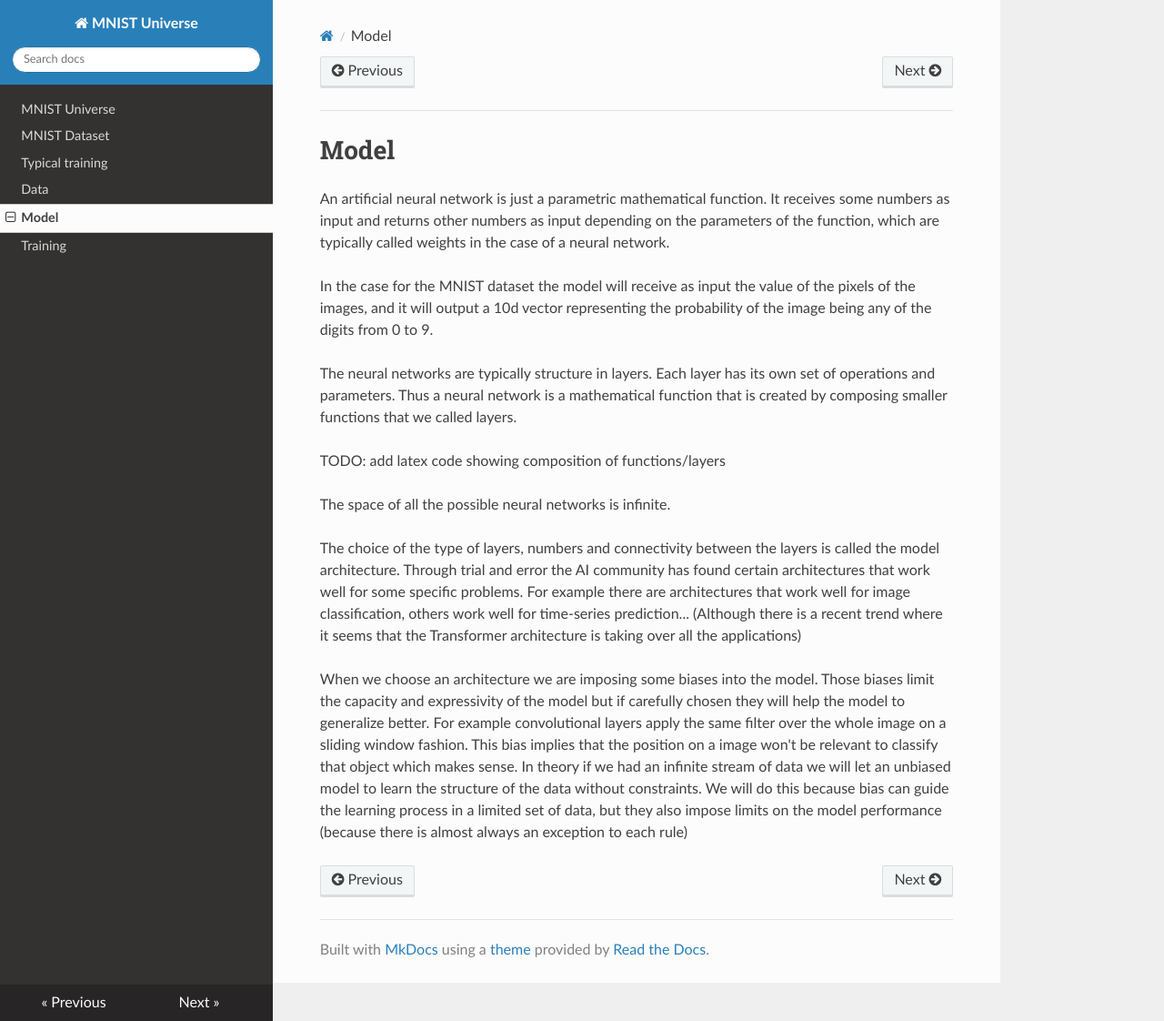
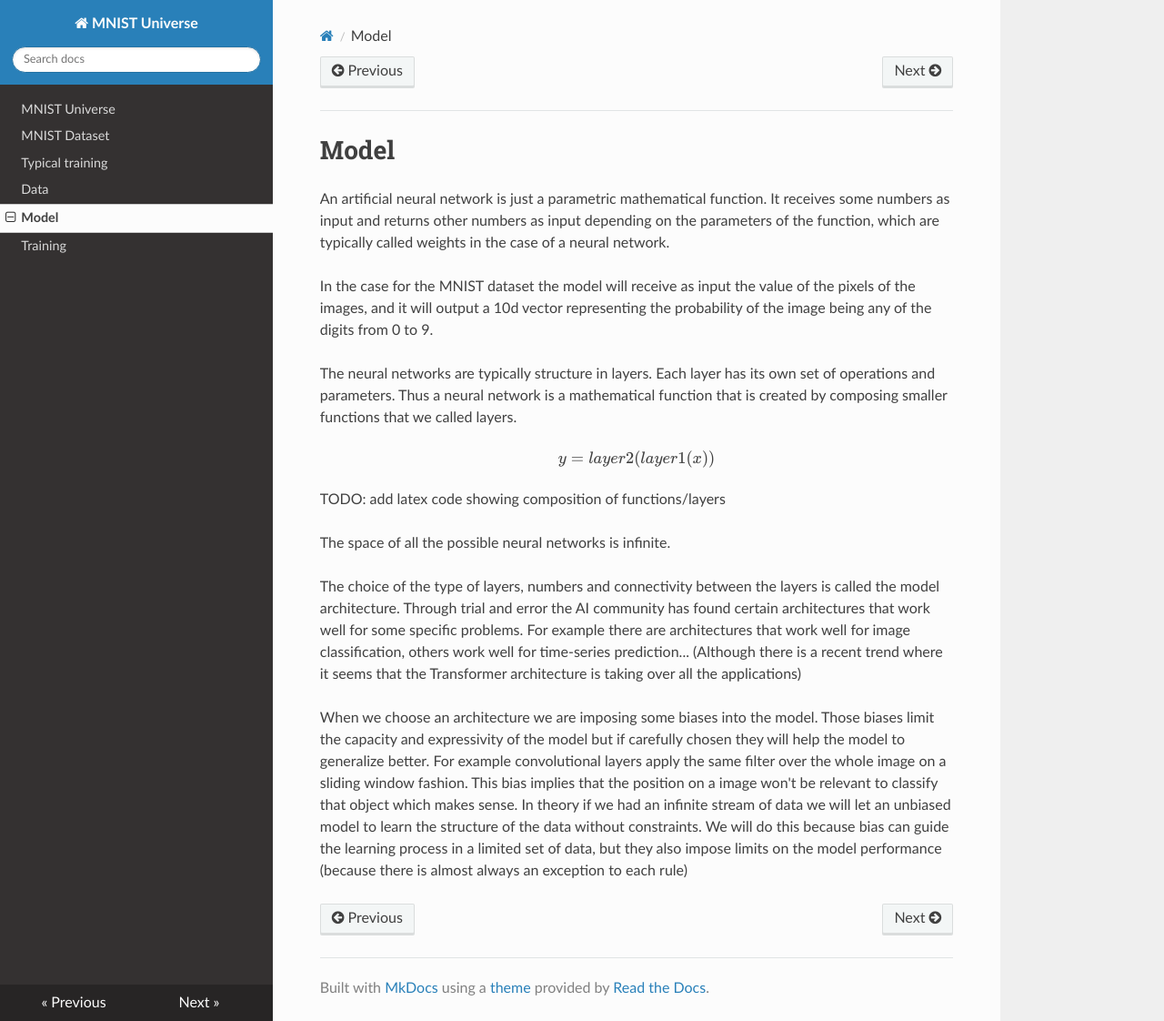
Before and after one commit to ironbar/mnist_universe, an MkDocs documentation site: the page built from docs/03_model.md, in a window 1280 px wide and 1122 px high. Shown: the whole window at 91% size. Built offline with MkDocs 1.6.1, drawn with Linux system fonts in a browser that asks for light colours; nearby versions of some CDN libraries; formulas are drawn with MathJax 3.

Commit message:
added support for latex

```diff
--- a/docs/03_model.md
+++ b/docs/03_model.md
@@ -5,6 +5,8 @@
 In the case for the MNIST dataset the model will receive as input the value of the pixels of the images, and it will output a 10d vector representing the probability of the image being any of the digits from 0 to 9.
 
 The neural networks are typically structure in layers. Each layer has its own set of operations and parameters. Thus a neural network is a mathematical function that is created by composing smaller functions that we called layers.
+
+$$ y = layer2(layer1(x)) $$
 
 TODO: add latex code showing composition of functions/layers
 
--- a/mkdocs.yml
+++ b/mkdocs.yml
@@ -6,3 +6,7 @@
   analytics:
     gtag: G-4WDV0QB6W7
   prev_next_buttons_location: both
+extra_javascript:
+  - https://cdnjs.cloudflare.com/ajax/libs/mathjax/2.7.4/MathJax.js?config=TeX-AMS-MML_HTMLorMML
+markdown_extensions:
+  - mdx_math
```
